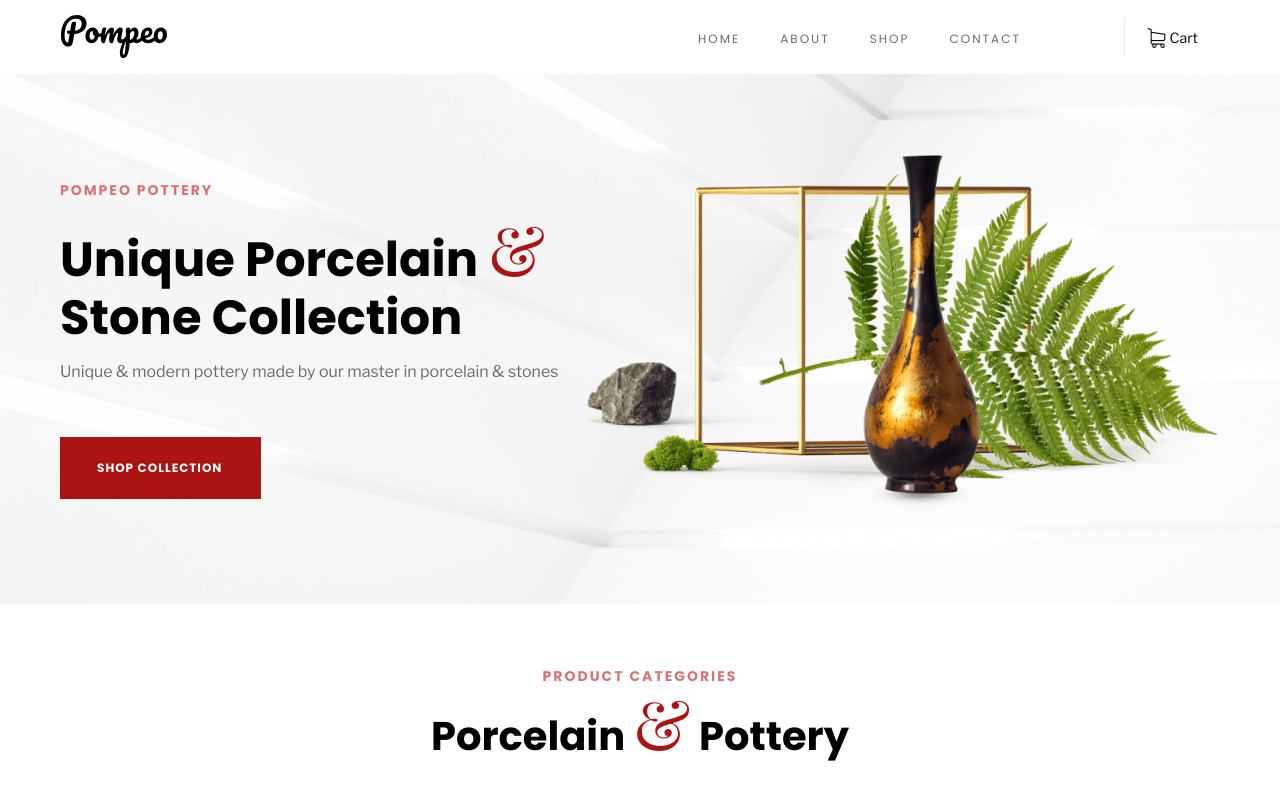
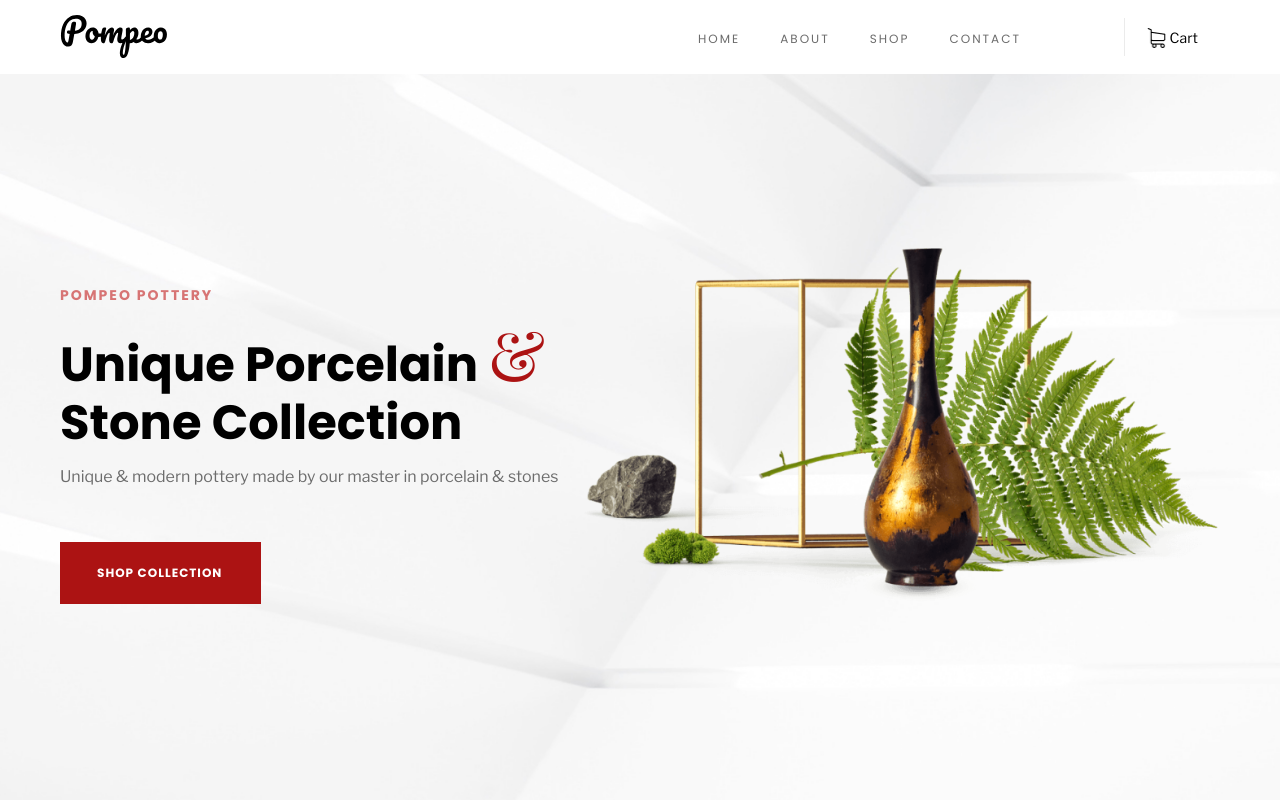
Before and after one commit to ZinaienkovaHanna/html-css-js-pet-project-pompeo, a plain HTML site: page index.html in a window 1280 px wide. Shown: the top 800 px of the page. Drawn offline with nearby package versions, Linux system fonts and the light colour scheme.

Commit message:
corrected css banner

```diff
--- a/css/header-banner.css
+++ b/css/header-banner.css
@@ -5,10 +5,10 @@
   min-height: 100%;
 }
 h1 {
-  padding-top: 20%;
+  padding-top: 40%;
 }
 .banner__button {
-  margin-bottom: 20%;
+  margin-bottom: 40%;
 }
 .banner__content h3 {
   font-size: 48px;
@@ -44,7 +44,7 @@ h1 {
   .banner__image {
     display: block;
     flex: 0 1 45%;
-    margin-top: 15%;
+    margin-top: 25%;
   }
 }
 @media (min-width: 1160px) {
@@ -55,6 +55,6 @@ h1 {
     flex: 0 1 55%;
   }
   .banner__image {
-    margin-top: 7%;
+    margin-top: 15%;
   }
 }
```
